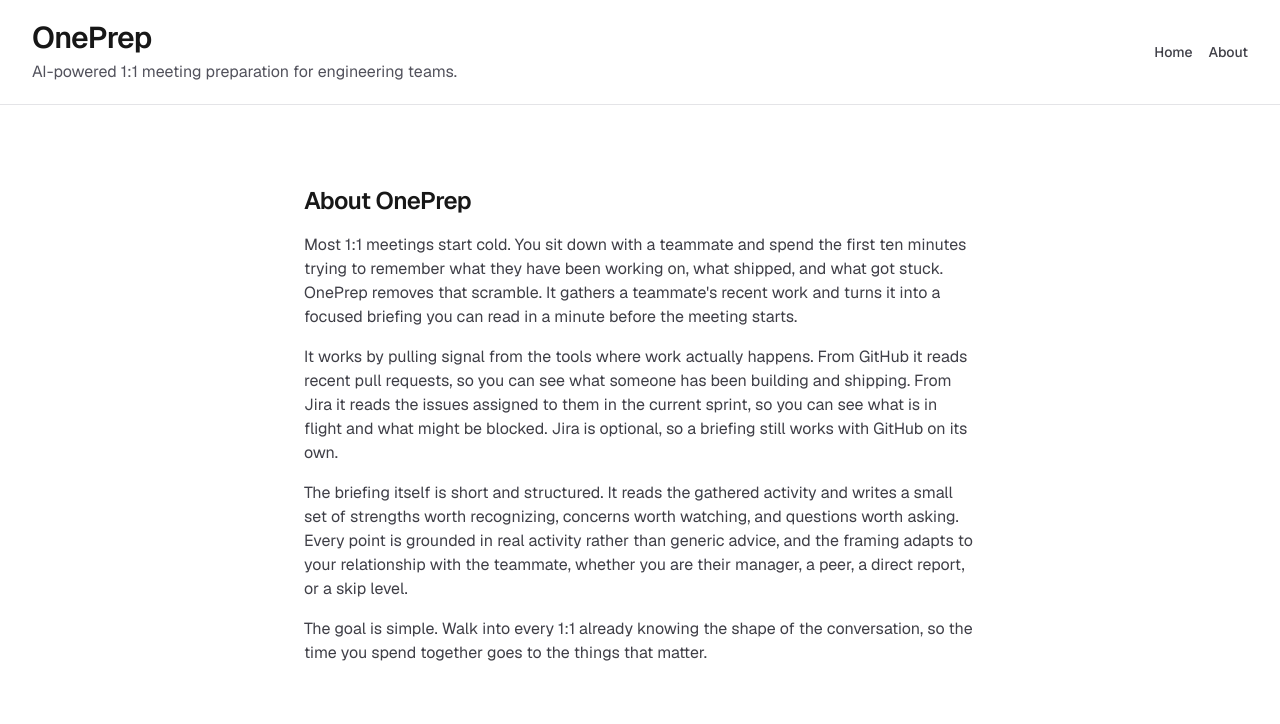
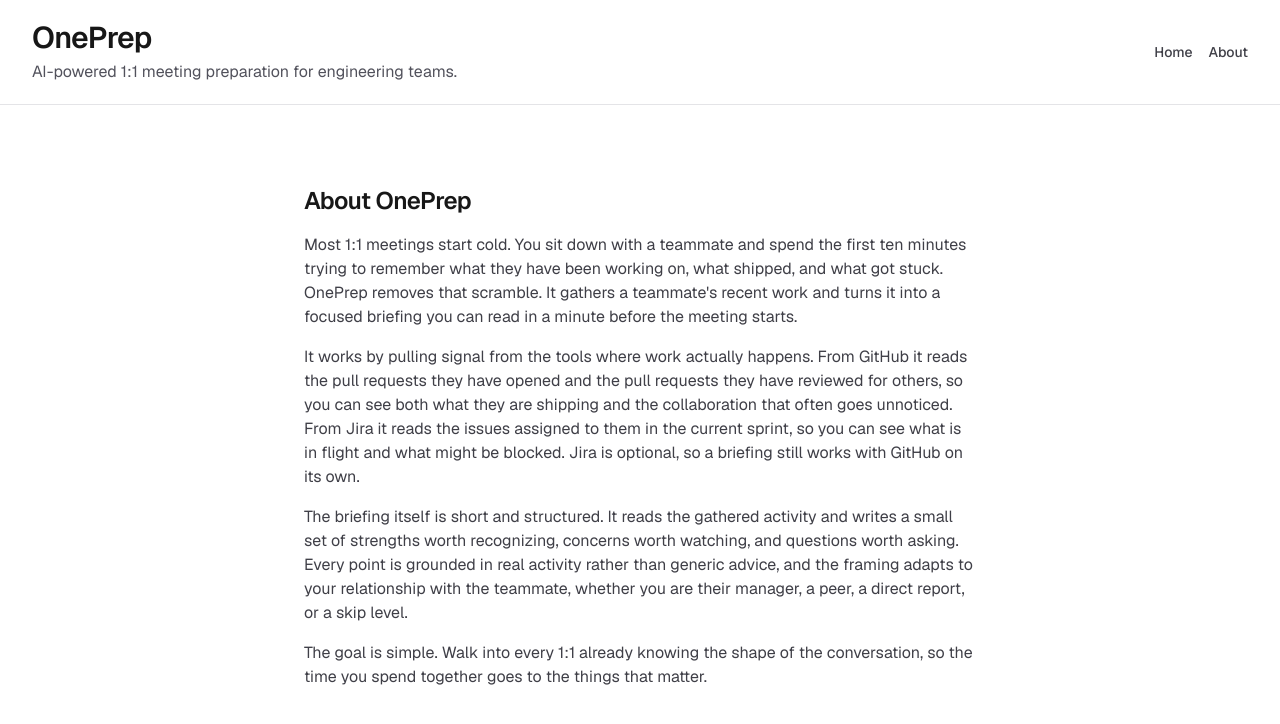
Before and after one commit to zachlasky/oneprep, a Next.js app: page /about in a window 1280 px wide. Shown: the top 724 px of the page. Built offline with nearby package versions, Linux system fonts and the light colour scheme.

Commit message:
update about section and readme to reflect changes around user reviews

```diff
--- a/app/about/page.tsx
+++ b/app/about/page.tsx
@@ -12,10 +12,11 @@
           </p>
           <p>
             It works by pulling signal from the tools where work actually happens. From GitHub it
-            reads recent pull requests, so you can see what someone has been building and shipping.
-            From Jira it reads the issues assigned to them in the current sprint, so you can see what
-            is in flight and what might be blocked. Jira is optional, so a briefing still works with
-            GitHub on its own.
+            reads the pull requests they have opened and the pull requests they have reviewed for
+            others, so you can see both what they are shipping and the collaboration that often goes
+            unnoticed. From Jira it reads the issues assigned to them in the current sprint, so you
+            can see what is in flight and what might be blocked. Jira is optional, so a briefing still
+            works with GitHub on its own.
           </p>
           <p>
             The briefing itself is short and structured. It reads the gathered activity and writes a
```
Also changed, not shown: 1 other file (tests, documents, lock files or other folders).
